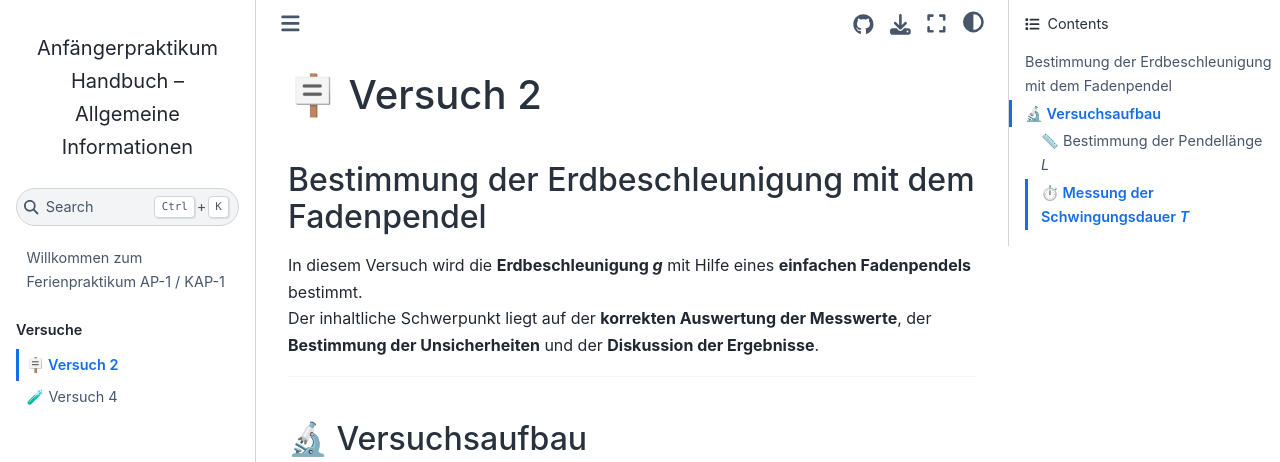
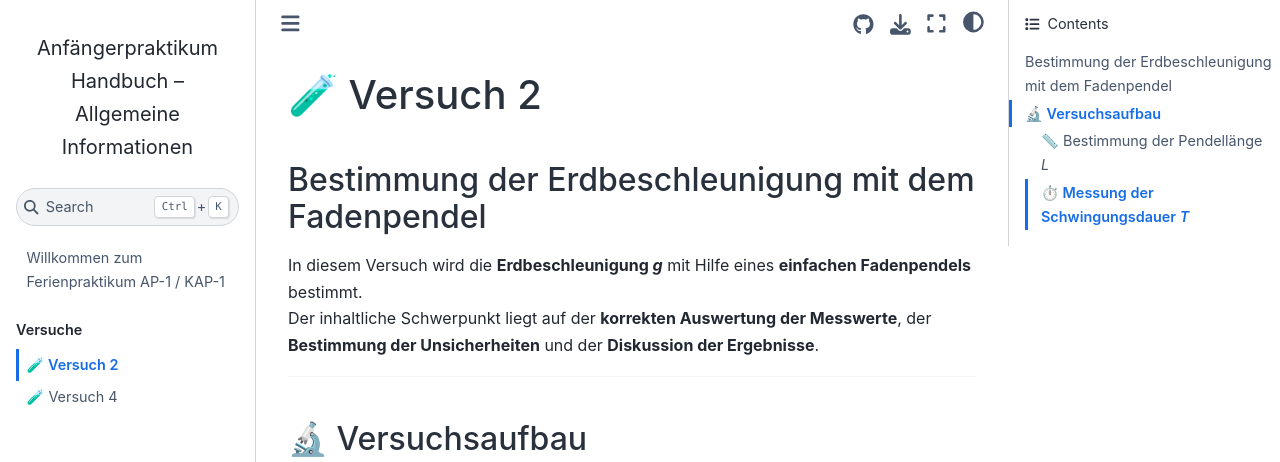
Before and after one commit to ap-labs-ufr/ap-handbook, a Jupyter Book: the page built from Versuche/02/index.md, in a window 1280 px wide and 900 px high. Shown: the top 462 px of the window. Built offline with Jupyter Book 1.0.4 settings and Sphinx 7.4.7 and the Sphinx Book theme 1.1.4, drawn with Linux system fonts in a browser that asks for light colours.

```diff
--- a/Versuche/02/index.md
+++ b/Versuche/02/index.md
@@ -1,4 +1,4 @@
-# 🪧 Versuch 2
+# 🧪 Versuch 2
 ## Bestimmung der Erdbeschleunigung mit dem Fadenpendel
 
 In diesem Versuch wird die **Erdbeschleunigung *g*** mit Hilfe eines **einfachen Fadenpendels** bestimmt.
```
